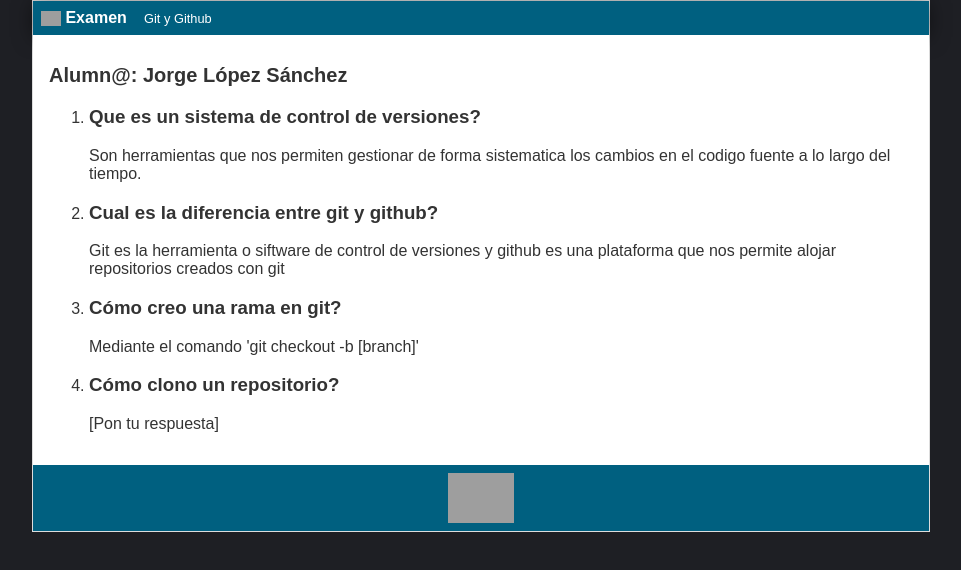
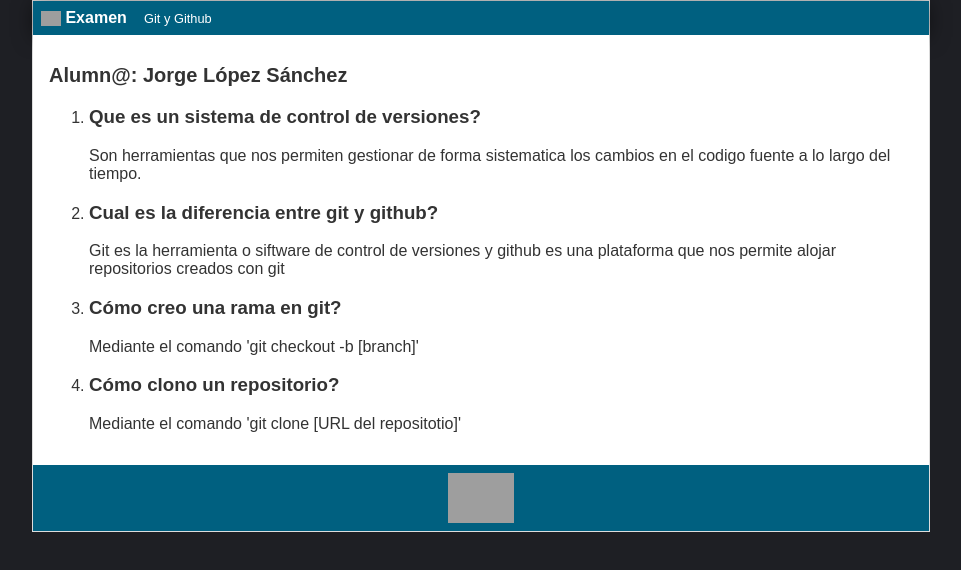
Before and after one commit to silvamariad/Desafio-Bootcamp-DevOps, a plain HTML site: page exercise/JORGE_LOPEZ_SANCHEZ.html in a window 1280 px wide. Shown: the whole page, without its empty margins (159-1120 px from the left). Drawn offline with Linux system fonts and the light colour scheme; files that its build step writes are made by us from their sources; grey boxes are pictures that could not be loaded.

Commit message:
ADD: Respuesta 4  Issue: #4

```diff
--- a/exercise/JORGE_LOPEZ_SANCHEZ.html
+++ b/exercise/JORGE_LOPEZ_SANCHEZ.html
@@ -34,7 +34,7 @@
           </li>
           <li>
             <h3>Cómo clono un repositorio?</h3>
-            [Pon tu respuesta]
+            Mediante el comando 'git clone [URL del repositotio]'
           </li>
         </ol>
       </div>
```
